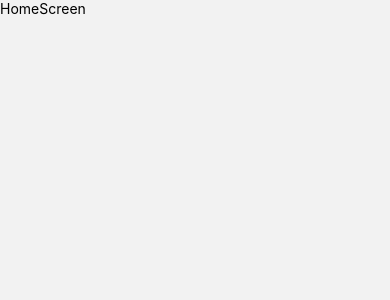
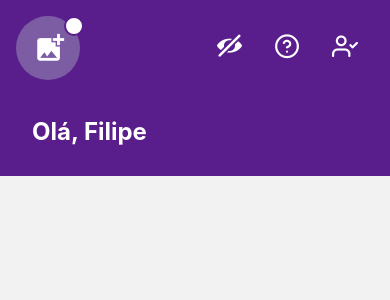
Before and after one commit to filipe-siqueira-oliveira/Nubank-Clone, a React Native app: screen /Home in a window 390 px wide. Shown: the top 300 px of the page. Built offline with nearby package versions, Linux system fonts and the light colour scheme.

Commit message:
feat: finish the header

```diff
--- a/screens/HomeScreen.js
+++ b/screens/HomeScreen.js
@@ -1,10 +1,44 @@
-import { SafeAreaView, View, Text } from "react-native";
+import {
+  SafeAreaView,
+  View,
+  Text,
+  ScrollView,
+  TouchableOpacity,
+} from "react-native";
 import React from "react";
+
+import { MaterialIcons } from "@expo/vector-icons";
+import { Entypo } from "@expo/vector-icons";
+import { Feather } from "@expo/vector-icons";
 
 const HomeScreen = () => {
   return (
     <SafeAreaView>
-      <Text>HomeScreen</Text>
+      <ScrollView>
+        {/* Header */}
+        <View className="bg-nuBg w-full h-44">
+          <View className="h-5 w-5 bg-[#FFF] rounded-full absolute top-4 left-16 z-50 border-2 border-nuBg" />
+          <TouchableOpacity className="h-16 w-16 bg-nuText rounded-full justify-center items-center absolute left-4 top-4 pl-1">
+            <MaterialIcons name="add-photo-alternate" size={34} color="white" />
+          </TouchableOpacity>
+          <View className="flex-row items-center justify-end mt-8 mx-8">
+            <View className="flex-row space-x-8">
+              <TouchableOpacity>
+                <Entypo name="eye-with-line" size={25} color="white" />
+              </TouchableOpacity>
+              <TouchableOpacity>
+                <Feather name="help-circle" size={26} color="white" />
+              </TouchableOpacity>
+              <TouchableOpacity>
+                <Feather name="user-check" size={26} color="white" />
+              </TouchableOpacity>
+            </View>
+          </View>
+          <Text className="mt-14 mx-8 text-2xl font-bold text-[#FFF]">
+            Olá, Filipe
+          </Text>
+        </View>
+      </ScrollView>
     </SafeAreaView>
   );
 };
--- a/tailwind.config.js
+++ b/tailwind.config.js
@@ -10,6 +10,8 @@ module.exports = {
     colors: {
       nuBg: "#591e8c",
       nuText: "#7c5da4",
+      nuGray: "#222222",
+      nuIcons: "#e5e5e5",
     },
     extend: {},
   },
```
